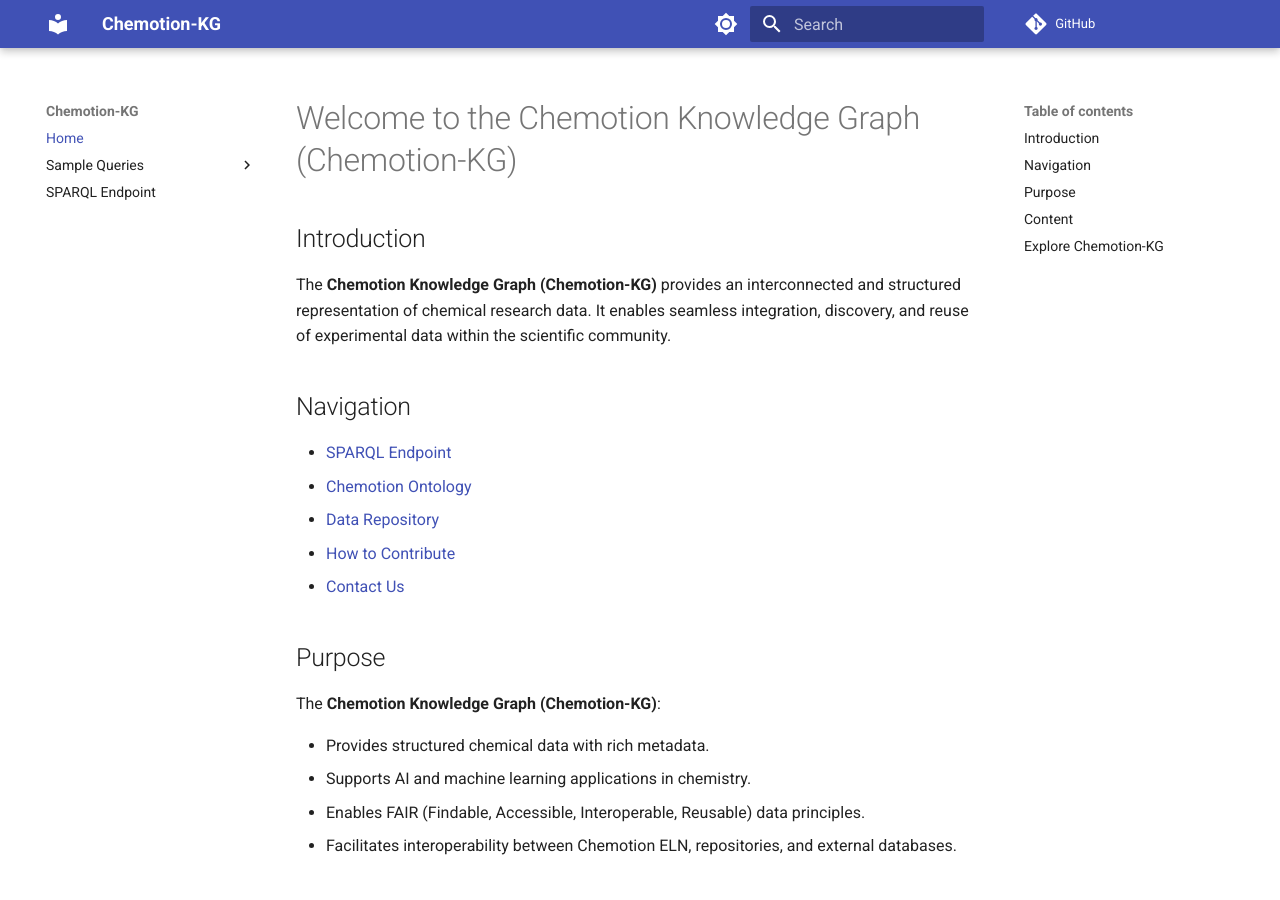
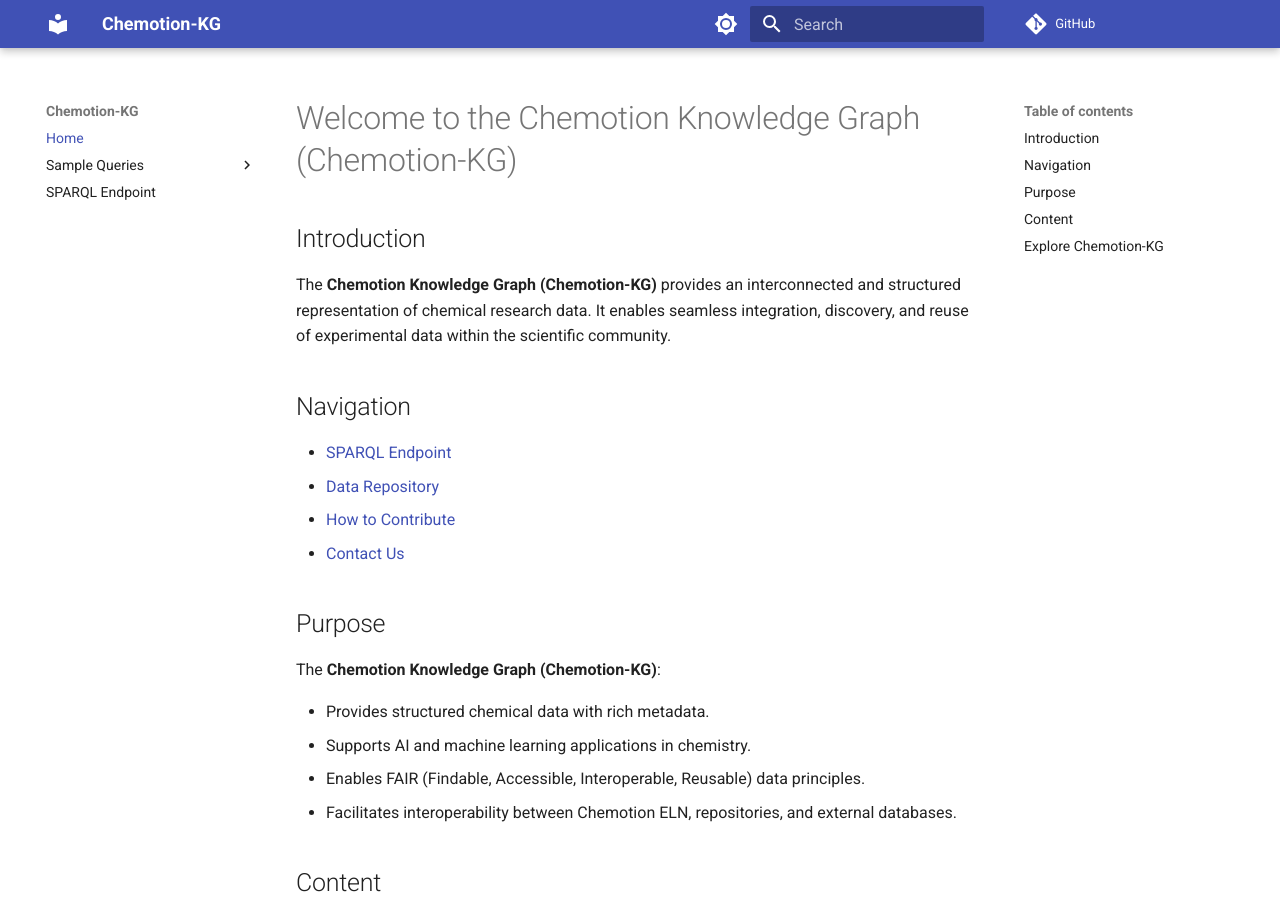
Before and after one commit to ISE-FIZKarlsruhe/chemotion-kg, an MkDocs documentation site: the page built from docs/index.md, in a window 1280 px wide and 900 px high. Built offline with MkDocs 1.6.1 and Material for MkDocs 9.7.7, drawn with Linux system fonts in a browser that asks for light colours; comment, search, counter and statistics services are not loaded.

Commit message:
Remove Chemotion Ontology link from documentation
Removed the Chemotion Ontology link from the navigation.

```diff
--- a/docs/index.md
+++ b/docs/index.md
@@ -7,7 +7,6 @@ The **Chemotion Knowledge Graph (Chemotion-KG)** provides an interconnected and
 ## Navigation
 
 - [SPARQL Endpoint](https://ditrare.ise.fiz-karlsruhe.de/chemotion-kg/sparql){:target="_blank"}
-- [Chemotion Ontology](https://ditrare.ise.fiz-karlsruhe.de/chemotion-kg/ontology/){:target="_blank"}
 - [Data Repository](https://chemotion.net/){:target="_blank"}
 - [How to Contribute](https://github.com/ISE-FIZKarlsruhe/chemotion-kg){:target="_blank"}
 - [Contact Us](mailto:ebrahim.norouzi@fiz-karlsruhe.de)
```
